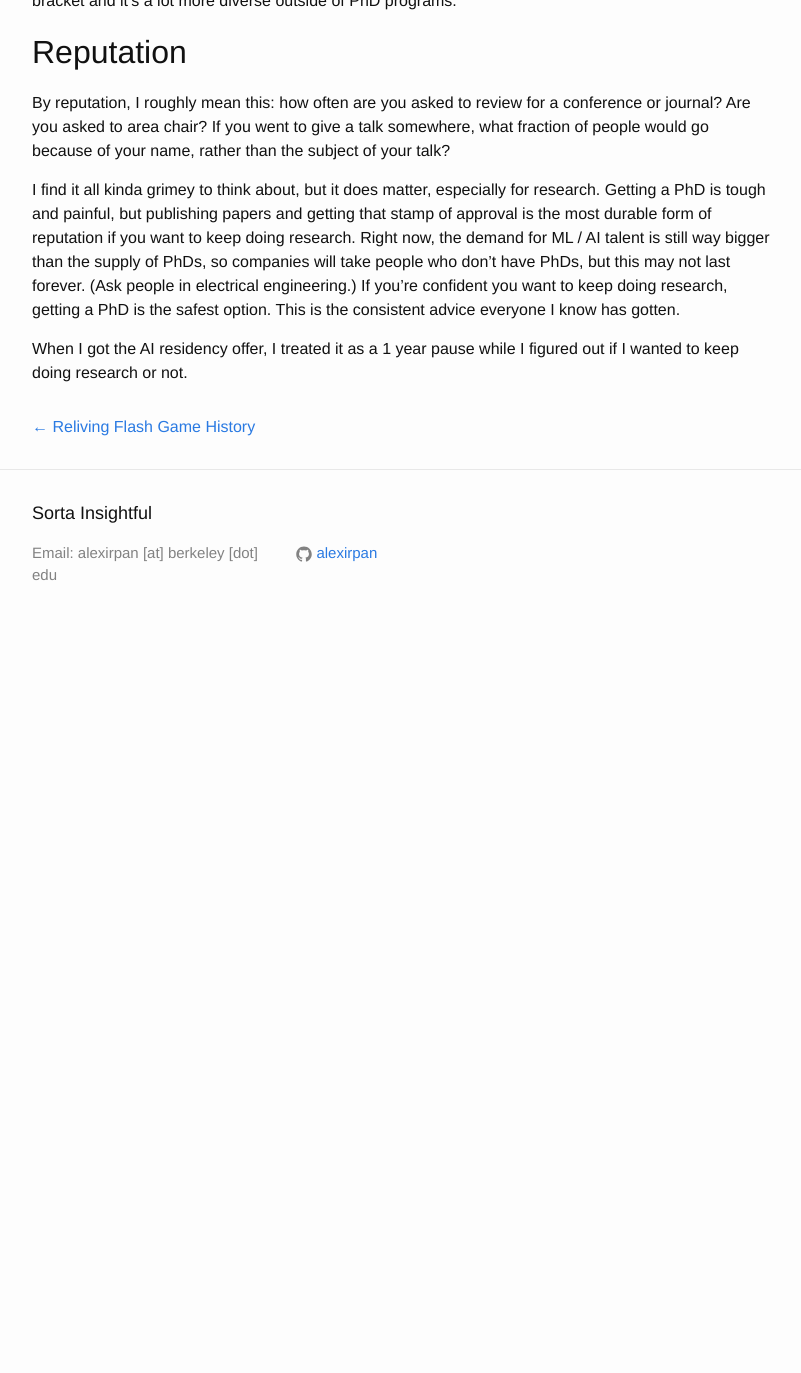
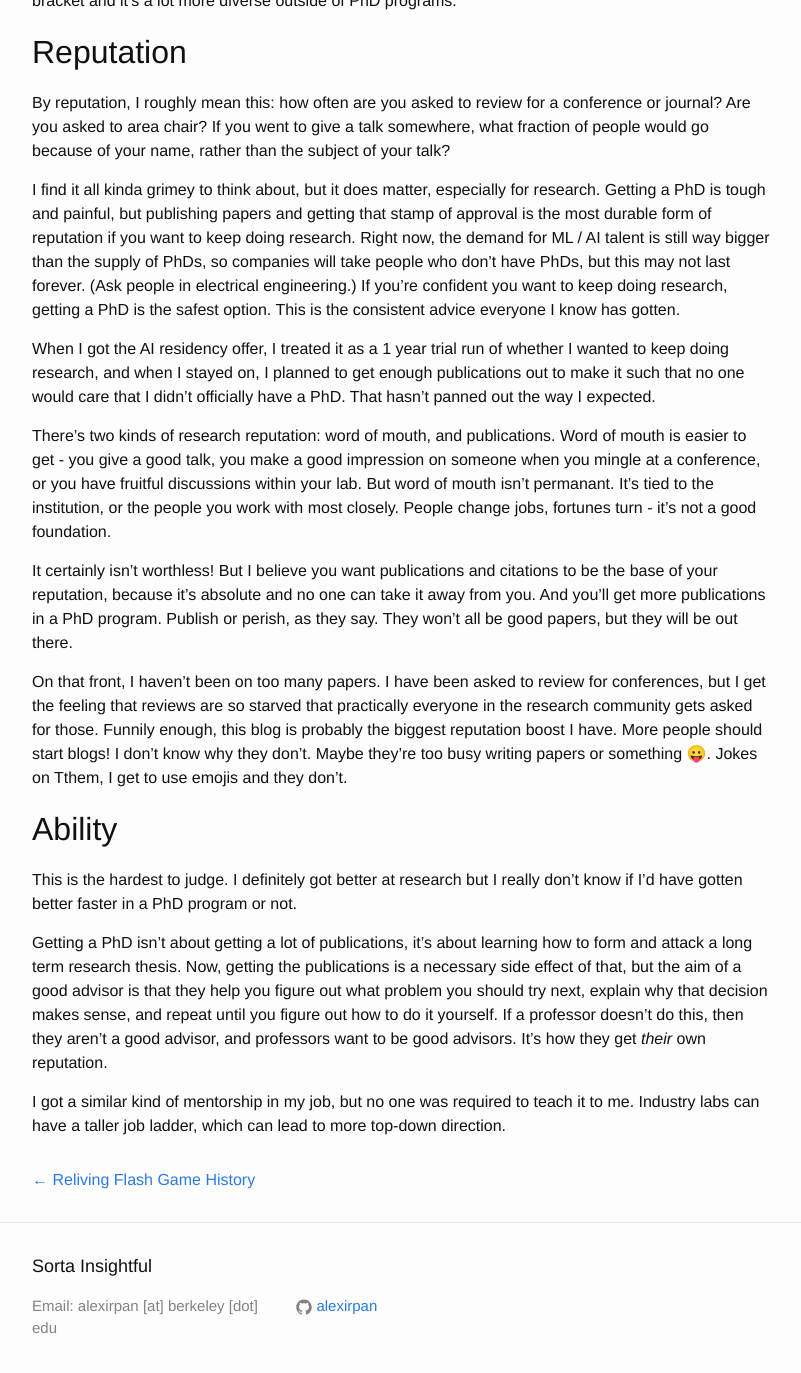
Before and after one commit to alexirpan/alexirpan.github.io, a Jekyll site: the page built from _posts/2021-03-14-grad-school-5years.markdown, in a window 1280 px wide and 1400 px high, scrolled down 2229 px. Shown: the top 1373 px of the window, without its empty margins (238-1039 px from the left). Built offline with Jekyll 4.4.1, drawn with Linux system fonts in a browser that asks for light colours; nearby versions of some CDN libraries; before the commit the page ends 2876 px from its top, so only the background shows below that.

Commit message:
Some more edits

```diff
--- a/_posts/2021-03-14-grad-school-5years.markdown
+++ b/_posts/2021-03-14-grad-school-5years.markdown
@@ -133,5 +133,41 @@ take people who don't have PhDs, but this may not last forever. (Ask people in
 electrical engineering.) If you're confident you want to keep doing research, getting a PhD
 is the safest option. This is the consistent advice everyone I know has gotten.
 
-When I got the AI residency offer, I treated it as a 1 year pause while I figured out if
-I wanted to keep doing research or not.
+When I got the AI residency offer, I treated it as a 1 year trial run of whether I wanted
+to keep doing research, and when I stayed on, I planned to get enough publications out to
+make it such that no one would care that I didn't officially have a PhD.
+That hasn't panned out the way I expected.
+
+There's two kinds of research reputation: word of mouth, and publications. Word of mouth
+is easier to get - you give a good talk, you make a good impression on someone when
+you mingle at a conference, or you have fruitful discussions within your lab. But word
+of mouth isn't permanant. It's tied to the institution, or the people you work
+with most closely. People change jobs, fortunes turn - it's not a good foundation.
+
+It certainly isn't worthless! But I believe you want publications and citations to be the
+base of your reputation, because it's absolute and no one can take it away from you. And
+you'll get more publications in a PhD program. Publish or perish, as they say.
+They won't all be good papers, but they will be out there.
+
+On that front, I haven't been on too many papers. I have been asked to review for conferences,
+but I get the feeling that reviews are so starved that practically everyone in the research
+community gets asked for those. Funnily enough, this blog is probably the biggest reputation
+boost I have. More people should start blogs! I don't know why they don't. Maybe they're
+too busy writing papers or something 😛. Jokes on Tthem, I get to use emojis and they don't.
+
+
+Ability
+-----------------------------------------------------------------------------------
+
+This is the hardest to judge. I definitely got better at research but I really don't know
+if I'd have gotten better faster in a PhD program or not.
+
+Getting a PhD isn't about getting a lot of publications, it's about learning how to form and
+attack a long term research thesis. Now, getting the publications is a necessary side effect
+of that, but the aim of a good advisor is that they help you figure out what problem you
+should try next, explain why that decision makes sense, and repeat until you figure out
+how to do it yourself. If a professor doesn't do this, then they aren't a good advisor,
+and professors want to be good advisors. It's how they get *their* own reputation.
+
+I got a similar kind of mentorship in my job, but no one was required to teach it to me.
+Industry labs can have a taller job ladder, which can lead to more top-down direction.
```
